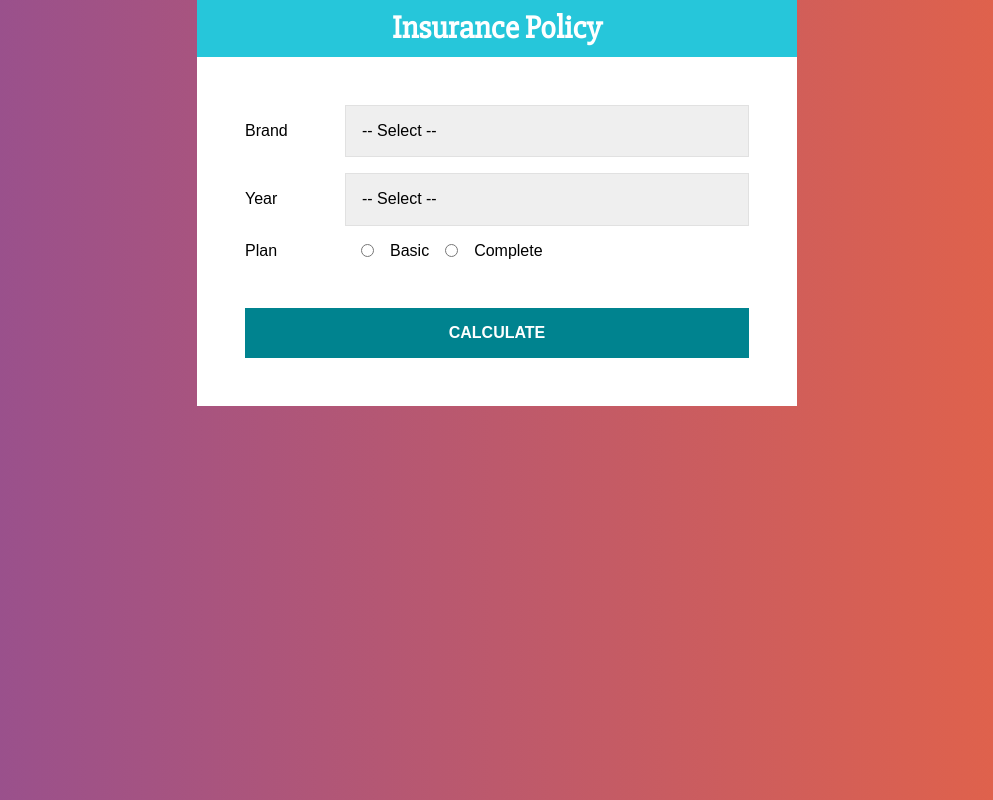
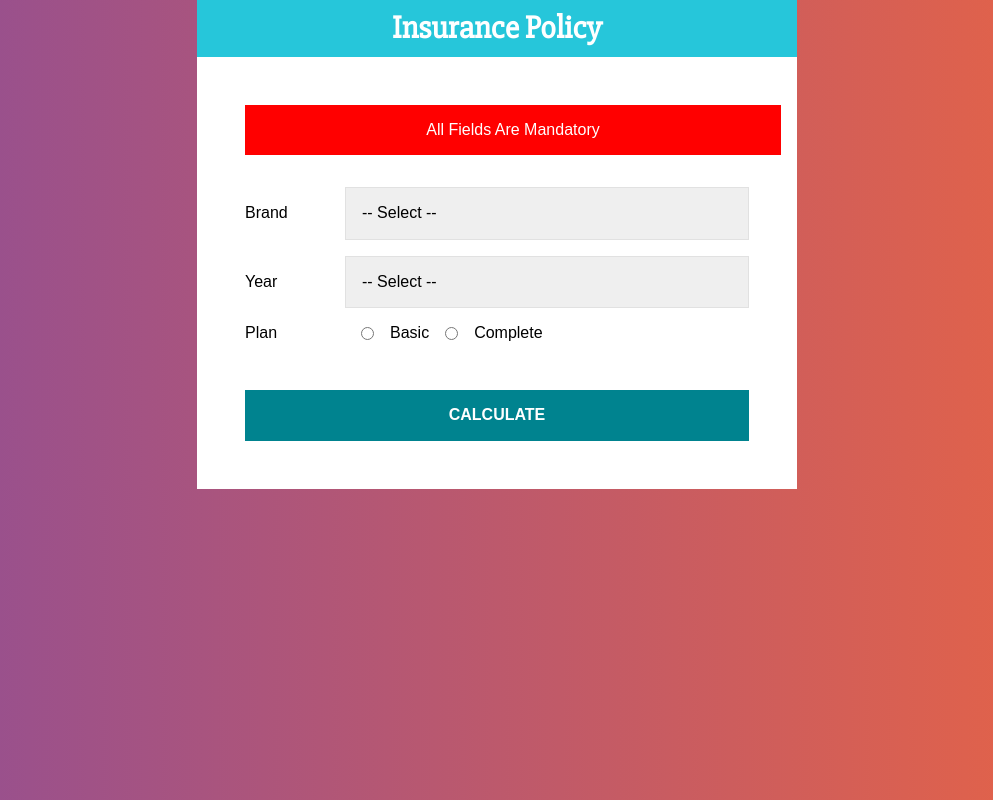
Before and after one commit to Alejoboga20/insurance-policy-poc, a React (Create React App) app: page / in a window 1280 px wide. Both pictures are taken after a click on the button "CALCULATE". Shown: the whole page, without its empty margins (143-1136 px from the left). Built offline with nearby package versions, Linux system fonts and the light colour scheme.

Commit message:
Handling error

```diff
--- a/src/components/Form.js
+++ b/src/components/Form.js
@@ -47,8 +47,18 @@
   }
 `;
 
+const Error = styled.div`
+  background-color: red;
+  color: white;
+  padding: 1rem;
+  width: 100%;
+  margin-bottom: 2rem;
+  text-align: center;
+`;
+
 export const Form = () => {
   const [data, setData] = useState(initialState);
+  const [error, setError] = useState(false);
 
   const { brand, year, plan } = data;
 
@@ -59,8 +69,20 @@
     });
   };
 
+  const handleOnSubmit = (e) => {
+    e.preventDefault();
+
+    if (brand.trim() === '' || year.trim() === '' || plan.trim() === '') {
+      setError(true);
+      return;
+    }
+
+    setError(false);
+  };
+
   return (
-    <form>
+    <form onSubmit={handleOnSubmit}>
+      {error ? <Error>All Fields Are Mandatory</Error> : null}
       <Field>
         <Label>Brand</Label>
         <Select name='brand' value={brand} onChange={getInfo}>
@@ -108,7 +130,7 @@
         Complete
       </Field>
 
-      <Button type='button'>Calculate</Button>
+      <Button type='submit'>Calculate</Button>
     </form>
   );
 };
```
